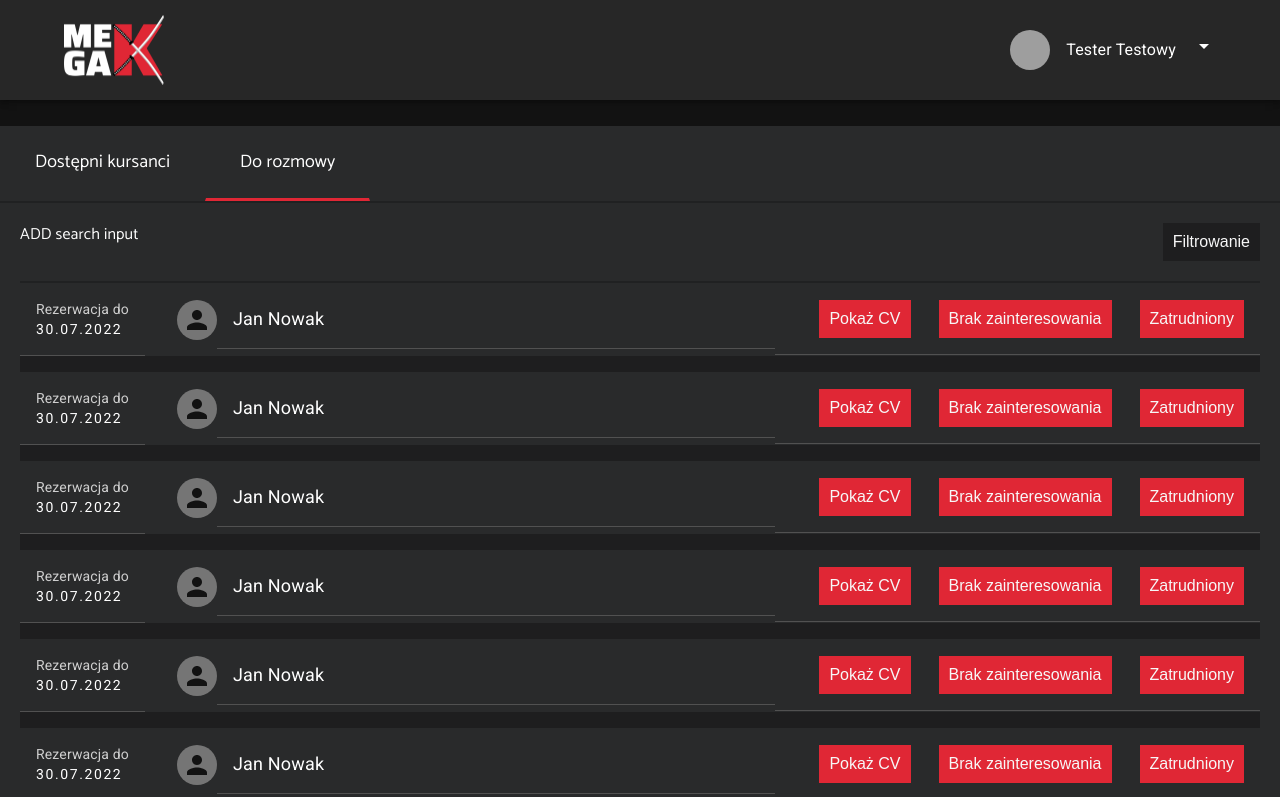
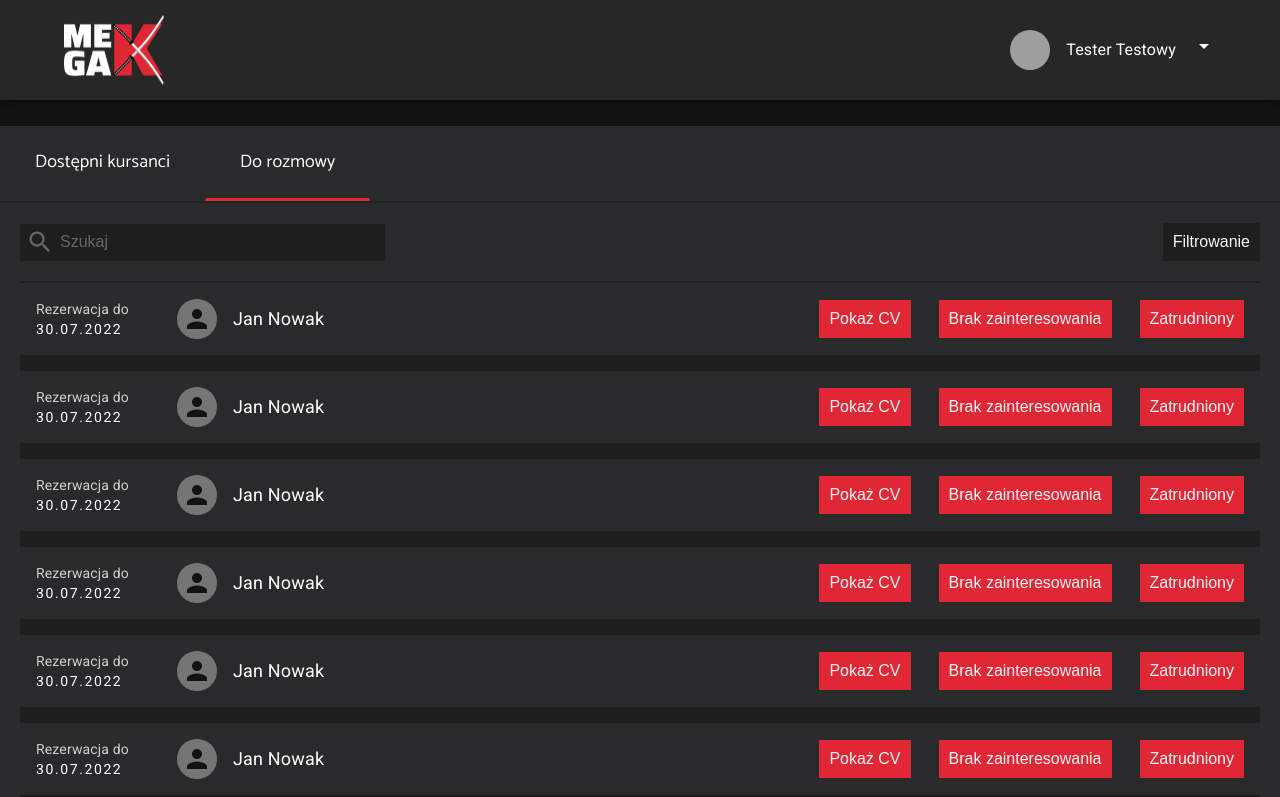
Before and after one commit to NorbertAll/headHunterApp, a React (Create React App) app in the folder frontend/: page /students in a window 1280 px wide. Shown: the top 797 px of the page. Built offline with nearby package versions, Linux system fonts and the light colour scheme; grey boxes are pictures that could not be loaded.

Commit message:
working on Search component

```diff
--- a/frontend/src/components/StudentsList/Search.tsx
+++ b/frontend/src/components/StudentsList/Search.tsx
@@ -1,8 +1,19 @@
+import React from 'react'
+import SearchIcon from '@mui/icons-material/Search';
 
+import { SearchContainer } from './styles';
 
-const Search = () => {
+interface IProps {
+  searchValue: string
+  handleSearchValueChange: (e: React.ChangeEvent<HTMLInputElement>) => void
+}
+
+const Search = ({ searchValue, handleSearchValueChange }: IProps) => {
   return (
-    <div>ADD search input</div>
+    <SearchContainer>
+      <SearchIcon className='icon'  sx={{ fontSize: 28 }}/>
+      <input className='input' type="text" id="search-input" aria-label="Szukaj" placeholder='Szukaj' value={searchValue} onChange={handleSearchValueChange}/>
+    </SearchContainer>
   )
 }
 
--- a/frontend/src/components/StudentsList/StudentsList.tsx
+++ b/frontend/src/components/StudentsList/StudentsList.tsx
@@ -1,4 +1,4 @@
-import { useState } from 'react';
+import React, { useState } from 'react';
 import { Table, TableBody, TableCell, TableRow , styled, Avatar, } from '@mui/material'
 
 import c from '../../utils/constants';
@@ -45,8 +45,8 @@ const StyledTableRow = styled(TableRow)(() => ({
   '&:last-child td, &:last-child th': {
     border: 'none',
   },
-  '& > *': {
-    border: 'none'
+  '& td': {
+    border: 'transparent',
   },
   '& .max-width': {
     flex: 1
@@ -72,8 +72,13 @@ const StyledTableRow = styled(TableRow)(() => ({
 const StudentsList = () => {
   const [activeTab, setActiveTab] = useState(c.INTERVIEWS);
   const [students] = useState(() => testData)
+  const [searchValue, setSearchValue] = useState('')
 
   const changeActiveTab = (tabName: string) => setActiveTab(tabName);
+
+  const handleSearchValueChange = (e: React.ChangeEvent<HTMLInputElement>) => {
+    setSearchValue(e.target.value)
+  }
 
   return (
 
@@ -98,7 +103,7 @@ const StudentsList = () => {
           </Tabs>
           <ListContainer>
             <Controlls>
-              <Search />
+              <Search searchValue={searchValue} handleSearchValueChange={handleSearchValueChange}/>
               <ActionButton color='secondary'>Filtrowanie</ActionButton>
             </Controlls>
 
--- a/frontend/src/components/StudentsList/styles.ts
+++ b/frontend/src/components/StudentsList/styles.ts
@@ -24,6 +24,56 @@ export const Tab = styled.div<{ activeTab: boolean }>`
     props.activeTab ? '3px solid #e02735' : '3px solid transparent'};
 `;
 
+export const SearchContainer = styled.div`
+  position: relative;
+  /* without specified height container has 0px height */
+  min-height: 2.375rem;
+  display: flex;
+  align-items: center;
+  @media (max-width: 576px) {
+    width: 100%;
+    margin-bottom: .5rem;
+  }
+
+  .icon, .input {
+    position: absolute;
+    left: 0;
+  }
+  .icon {
+    z-index: 100;
+  }
+
+  .input {
+    padding: 9px;
+    padding-left: 40px;
+    background: #1E1E1F;
+    border: none;
+    min-width: 22.8125rem;
+    font-size: 1rem;
+    color: #666666;
+    border-bottom: 1px solid transparent;
+
+    @media (max-width: 576px) {
+      min-width: 100%;
+    }
+
+    &::placeholder {
+      color: #666666;
+      font-size: 1rem;
+    }
+
+    &:focus {
+      outline: none;
+      border-bottom: 1px solid #e02735;
+    }
+  }
+
+  .icon {
+    color: #666666;
+    left: 6px;
+  }
+`
+
 export const ListContainer = styled.div`
   padding: 0 20px;
 `
@@ -31,8 +81,12 @@ export const ListContainer = styled.div`
 export const Controlls = styled.div`
   display: flex;
   justify-content: space-between;
+  align-items: center;
   border-bottom: 2px solid #202122;
   padding: 20px 0;
+  @media (max-width: 576px) {
+    flex-direction: column;
+  }
 `
 
 export const ActionButton = styled.button<{color?: 'primary' | 'secondary'}>`
```
